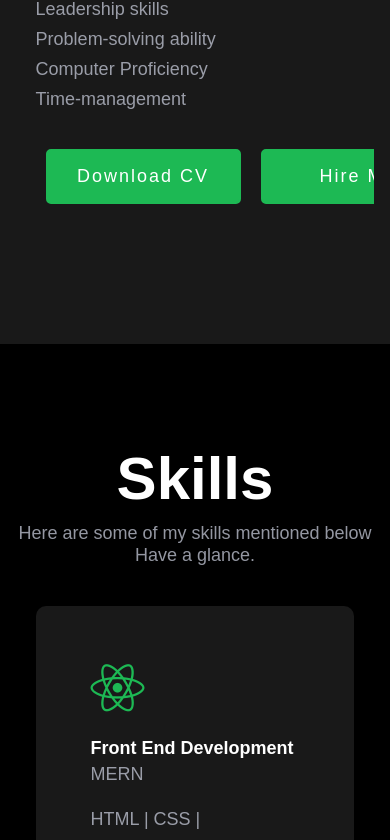
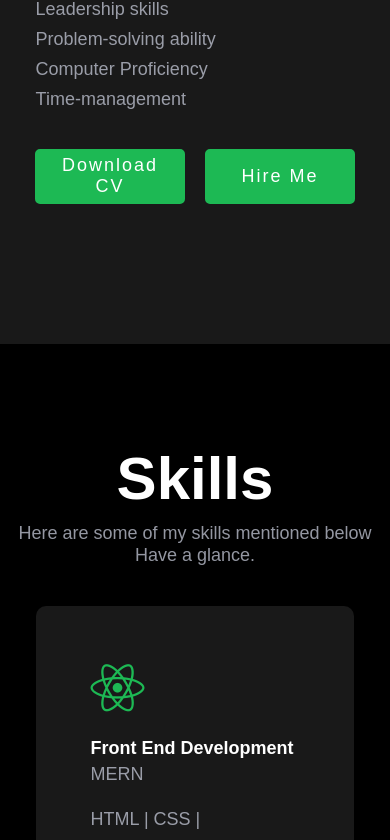
Before and after one commit to shivanshudev63/PERSONAL-WEBSITE, a React (Create React App) app: page / in a window 390 px wide. Shown: the part 2179-3019 px from the top of the page. Built offline with nearby package versions, Linux system fonts and the light colour scheme.

Commit message:
Responsive

```diff
--- a/src/About.css
+++ b/src/About.css
@@ -83,3 +83,18 @@ a.bottom__to__top.active {
     font-size: 15px;
   }
 }
+@media only screen and (max-width: 768px) {
+  .about__button.d__flex.align__items__center {
+    justify-content: center;
+  }
+  button.about.btn.pointer {
+    padding-top: 0px;
+    padding-bottom: 1px;
+    width: 150px;
+    vertical-align: middle;
+  }
+  .col__3 {
+    display: flex;
+    align-items: center;
+}
+}
--- a/src/Education.css
+++ b/src/Education.css
@@ -37,3 +37,9 @@ a.blog.project__btn {
   height: 400px;
   width: 400px;
 }
+
+@media only screen and (max-width: 768px) {
+  img.project__img {
+    height: -webkit-fill-available;
+  }
+}
--- a/src/Project.css
+++ b/src/Project.css
@@ -100,3 +100,16 @@ button.view__more:hover {
     font-size: 18px;
   }
 }
+
+@media only screen and (max-width: 768px) {
+  .project__meta.absolute {
+    display: flex;
+    flex-wrap: nowrap;
+    align-content: center;
+  }
+  h5.project__text {
+    width: 150px;
+    height: 50px;
+    overflow: auto;
+  }
+}
```
